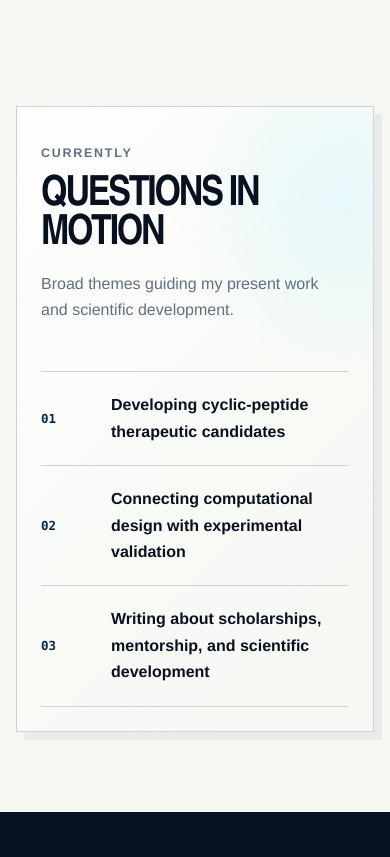
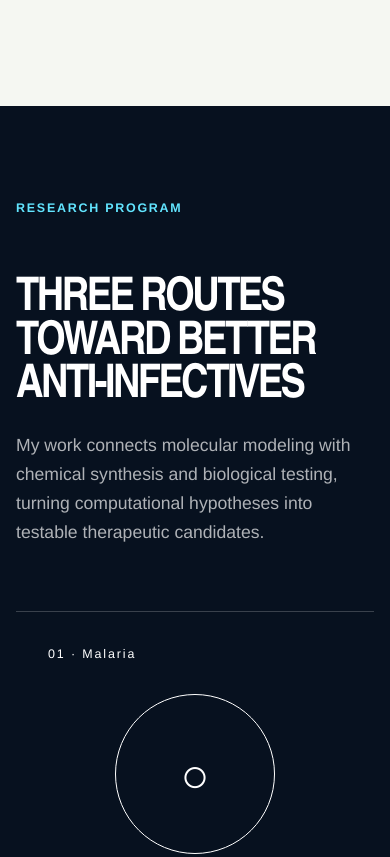
Before and after one commit to raphaelonuku/raphaelonuku.github.io, a website: page index.html in a window 390 px wide. Shown: the part 1386-2243 px from the top of the page. Drawn offline with Linux system fonts and the light colour scheme.

Commit message:
Fix mobile journey map and simplify homepage

```diff
--- a/assets/styles.css
+++ b/assets/styles.css
@@ -682,25 +682,6 @@ a.initiative-logo:focus-visible {
   50% { transform: translate3d(-24px,16px,0) rotate(6deg); }
 }
 
-.current-focus { padding-top: 0; }
-.current-focus-shell {
-  display: grid;
-  grid-template-columns: minmax(250px,.7fr) minmax(0,1.3fr);
-  gap: clamp(2rem,7vw,7rem);
-  padding: clamp(2rem,5vw,4.5rem);
-  border: 1px solid var(--line);
-  background:
-    radial-gradient(circle at 92% 15%, rgba(98,229,255,.13), transparent 28%),
-    linear-gradient(135deg, rgba(255,255,255,.86), rgba(245,247,242,.6));
-  box-shadow: 1rem 1rem 0 rgba(0,39,76,.055);
-}
-.current-focus-shell h2 { margin-top: .8rem; font-size: clamp(2.6rem,5vw,5rem); }
-.current-focus-shell > div > p:last-child { max-width: 34rem; color: var(--muted); }
-.current-focus-list { margin: 0; padding: 0; list-style: none; border-top: 1px solid var(--line); }
-.current-focus-list li { display: grid; grid-template-columns: 54px 1fr; gap: 1rem; align-items: center; padding: 1.25rem 0; border-bottom: 1px solid var(--line); }
-.current-focus-list span { color: var(--blue); font-family: var(--mono); font-size: .78rem; font-weight: 800; }
-.current-focus-list p { margin: 0; font-size: clamp(1rem,1.7vw,1.25rem); font-weight: 720; }
-
 .discovery-pathway { padding-bottom: clamp(4rem,7vw,7rem); }
 .pathway-shell { position: relative; padding: clamp(2rem,5vw,4rem); color: var(--white); background: var(--ink); overflow: hidden; }
 .pathway-shell::before { content: ""; position: absolute; width: 440px; height: 440px; right: -180px; top: -250px; border: 1px solid rgba(98,229,255,.18); border-radius: 50%; box-shadow: 0 0 0 70px rgba(98,229,255,.025), 0 0 0 140px rgba(255,203,5,.018); }
@@ -776,7 +757,6 @@ a.initiative-logo:focus-visible {
 .video-card:hover { transform: translateY(-4px); border-color: rgba(98,229,255,.55); box-shadow: 0 22px 50px rgba(7,17,31,.22); }
 
 @media (max-width: 900px) {
-  .current-focus-shell { grid-template-columns: 1fr; }
   .pathway-track { grid-template-columns: 1fr; gap: 1rem; }
   .pathway-track::before { left: 30px; right: auto; top: 5%; bottom: 5%; width: 1px; height: auto; }
   .pathway-track::after { left: 26px; top: 5%; width: 9px; height: 42px; animation-name: pathway-signal-mobile; }
@@ -789,11 +769,11 @@ a.initiative-logo:focus-visible {
 }
 
 @media (max-width: 600px) {
-  .current-focus-shell { padding: 1.5rem; box-shadow: .5rem .5rem 0 rgba(0,39,76,.055); }
   .pathway-shell { padding: 1.5rem; }
   .pathway-detail { margin-top: 2rem; }
-  .journey-map svg { min-width: 660px; transform: translateX(-165px); }
-  .journey-stop text { font-size: 14px; }
+  .journey-map svg { width: 100%; min-width: 0; height: auto; transform: none; }
+  .journey-stop text { font-size: 24px; }
+  .journey-stop > circle:first-child { transform: scale(1.25); transform-box: fill-box; transform-origin: center; }
   .publication-filter { display: grid; grid-template-columns: 1fr 1fr; }
   .publication-filter button { width: 100%; }
   .publication-tags { grid-column: 1 / -1; }
--- a/index.html
+++ b/index.html
@@ -113,19 +113,6 @@
       <p class="statement">Computation proposes. Chemistry makes. Experiments decide. <em>Discovery happens where all three meet.</em></p>
     </section>
 
-    <!-- CURRENT_FOCUS_START -->
-    <section class="section current-focus" data-reveal>
-      <div class="current-focus-shell">
-        <div><p class="kicker">Currently</p><h2>Questions in motion</h2><p>Broad themes guiding my present work and scientific development.</p></div>
-        <ol class="current-focus-list">
-          <li><span>01</span><p>Developing cyclic-peptide therapeutic candidates</p></li>
-          <li><span>02</span><p>Connecting computational design with experimental validation</p></li>
-          <li><span>03</span><p>Writing about scholarships, mentorship, and scientific development</p></li>
-        </ol>
-      </div>
-    </section>
-    <!-- CURRENT_FOCUS_END -->
-
     <section class="section dark">
       <div class="section-head" data-reveal>
         <p class="kicker">Research program</p>
```
Also changed, not shown: content/homepage-focus.md (deleted, +0 -8 lines), scripts/build-writing.mjs (+0 -16 lines), .pages.yml, dist/assets/styles.css, dist/index.html.
